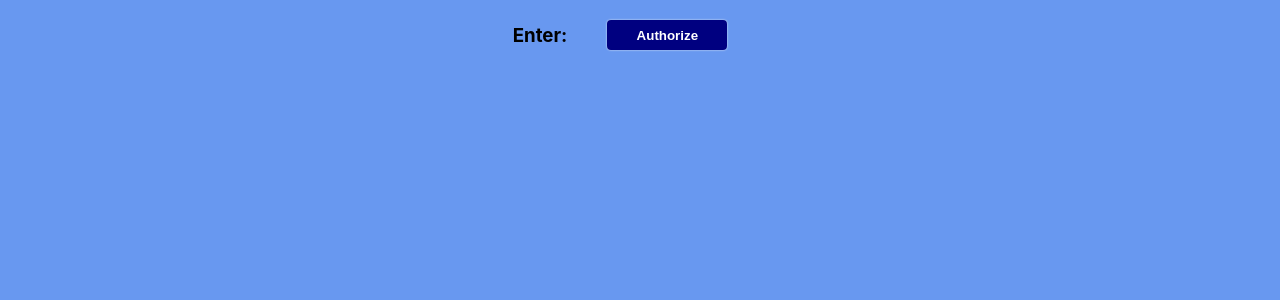
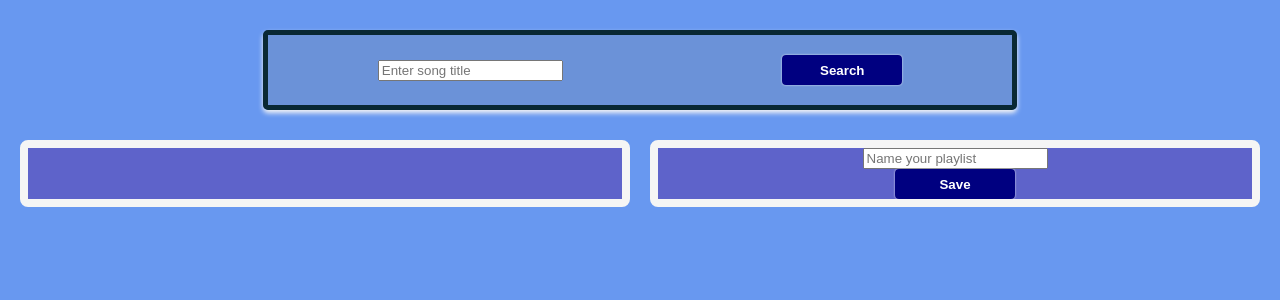
Before and after one commit to jelanilyles/jamming, a React (Create React App) app: page / in a window 1280 px wide. Shown: the top 300 px of the page. Built offline with nearby package versions, Linux system fonts and the light colour scheme.

Commit message:
fully functional, still a bit glitch around the first authentication/search

```diff
--- a/src/App.css
+++ b/src/App.css
@@ -4,15 +4,6 @@ header {
   justify-content: center;
   align-items: center;
   grid-area: header;
-}
-
-#auth {
-  display: flex;
-  justify-content: center;
-  align-items: center;
-}
-#auth button {
-  margin: 20px 40px;
 }
 
 .App {
--- a/src/App.js
+++ b/src/App.js
@@ -1,186 +1,59 @@
-import { useState, useEffect } from 'react';
+import { useState, useCallback } from 'react';
 import './App.css';
 import SearchBar from './SearchBar.js';
 import SearchResults from './SearchResults.js';
 import Playlist from './Playlist.js';
+import Spotify from './Spotify.js';
 
-function generateRandomString(length) {
-  let text = '';
-  let possible = 'ABCDEFGHIJKLMNOPQRSTUVWXYZabcdefghijklmnopqrstuvwxyz0123456789';
+const App = () => {
+  const [playlistTracks, setPlaylistTracks] = useState([]);
+  const [playlistName, setPlaylistName] = useState('New Playlist');
+  const [searchResults, setSearchResults] = useState([]);
 
-  for (let i = 0; i < length; i++) {
-    text += possible.charAt(Math.floor(Math.random() * possible.length));
-  }
-  return text;
+  const search = useCallback((term) => {
+    Spotify.search(term).then(setSearchResults);
+  }, []);
+
+  const addTrack = useCallback((song) => {
+      setPlaylistTracks(prev => [...prev, song]);
+  }, []);
+
+  const removeTrack = useCallback((index) => {
+    setPlaylistTracks(prev => prev.toSpliced(index,1));
+  }, []);
+
+  const updatePlaylistName = useCallback((name) => {
+    setPlaylistName(name);
+  }, []);
+
+  const savePlaylist = () => {
+    const uris = playlistTracks.map((track) => track.uri);
+    Spotify.savePlaylist(playlistName,uris);
+    setPlaylistTracks([]);
+    setPlaylistName('');
   }
 
-async function generateCodeChallenge(codeVerifier) {
-  function base64encode(string) {
-    return btoa(String.fromCharCode.apply(null, new Uint8Array(string)))
-      .replace(/\+/g, '-')
-      .replace(/\//g, '_')
-      .replace(/=+$/, '');
-  }
-
-  const encoder = new TextEncoder();
-  const data = encoder.encode(codeVerifier);
-  const digest = await window.crypto.subtle.digest('SHA-256', data);
-
-  return base64encode(digest);
-}
-
-
-const client_id = '5a0432382920484a8e0536a62123dfd0'
-const client_secret = 'b991801b42454006895774d3eb250f58';
-const redirect_uri = 'http://localhost:3000/callback';
-
-function App() {
-
-  // const [token, setToken] = useState('');
-  const [playlist, setPlaylist] = useState([]);
-  const [results, setResults] = useState([]);
-  const [searchTerm, setSearchTerm] = useState('');
-  // let results = [];
-
-
-  const authorize = async () => {
-
-    let codeVerifier = generateRandomString(128);
-
-    generateCodeChallenge(codeVerifier).then(code_challenge => {
-      let state = generateRandomString(16);
-      let scope = 'playlist-read-private playlist-modify-private user-read-private';
-
-      localStorage.setItem('code_verifier', codeVerifier);
-
-      let args = new URLSearchParams({
-        response_type: 'code',
-        client_id,
-        scope,
-        redirect_uri,
-        state,
-        code_challenge_method: 'S256',
-        code_challenge
-      });
-
-      window.location = 'https://accounts.spotify.com/authorize?' + args;
-    });
-  }
-
-  useEffect(() => {
-    const urlParams = new URLSearchParams(window.location.search);
-    let code = urlParams.get('code');
-    let code_verifier = localStorage.getItem('code_verifier');
-
-    const getToken = async () => {
-      let body = new URLSearchParams({
-        grant_type: 'authorization_code',
-        code,
-        redirect_uri,
-        client_id,
-        code_verifier
-      });
-
-      try{
-        const response = await fetch('https://accounts.spotify.com/api/token', {
-          method: 'POST',
-          headers: {
-            'Content-Type': 'application/x-www-form-urlencoded'
-          },
-          body
-        });
-
-        if(response.ok) {
-          const json = await response.json();
-          localStorage.setItem('access_token', json.refresh_token ? json.refresh_token : json.access_token);
-          // setToken(true);
-        }
-      } catch(e) {
-        console.log(e);
-      }
-    }
-
-    if(code) {
-      console.log('code::: '+code);
-      getToken();
-      console.log('token::: '+localStorage.getItem('access_token'));
-    }
-
-  }, []);
-
-  const handleInput = e => {
-    setSearchTerm(e.target.value);
-  }
-
-  const handleResults = async (e) => {
-
-    e.preventDefault();
-    const endpoint = 'https://api.spotify.com/v1/search?q='+searchTerm+'&type=track';
-    const token = localStorage.getItem('access_token');
-
-    try{
-        const response = await fetch(endpoint, {
-          method: 'GET',
-          headers: {
-            'Accept': 'application/json',
-            'Content-Type': 'application/json',
-            'Authorization': 'Bearer ' + token
-          }
-        });
-
-        if(response.ok) {
-            const jsonResponse = await response.json();
-            // setResults(jsonResponse.tracks.items);
-            // console.log(jsonResponse.tracks.items);
-            setResults(()=> [...jsonResponse.tracks.items]);
-
-            console.log(jsonResponse);
-        }
-    } catch(e) {
-        console.log(e);
-    }
-  }
-
-  const addToPlaylist = song => {
-    setPlaylist(prev => [...prev, song]);
-  }
-
-  const removeFromPlaylist = index => {
-    setPlaylist(prev => prev.toSpliced(index,1));
-  }
-
-  if(localStorage.getItem('access_token')) {
   return (
     <>
       <div className="App">
         <header>
-            <SearchBar input={searchTerm} onInput={handleInput} onSearch={handleResults} />
+          <SearchBar onSearch={search} />
         </header>
         <section id='results'>
-            <SearchResults results={results} addSong={addToPlaylist} searchTerm={searchTerm} />
+          <SearchResults searchResults={searchResults} onAdd={addTrack} />
         </section>
         <section id='playlist'>
-            <Playlist playlist={playlist} removeSong={removeFromPlaylist} user_id='1212000590' token={localStorage.getItem('access_token')} />
+          <Playlist
+            playListName={playlistName}
+            playlistTracks={playlistTracks}
+            onNameChange={updatePlaylistName}
+            onRemove={removeTrack}
+            onSave={savePlaylist}
+          />
         </section>
-        </div>
-        <div>
-          <p>{localStorage.getItem('access_token')}</p>
       </div>
     </>
   );
-  } else {
-    return (
-      <>
-        <div id='auth'>
-          <h3>Enter:</h3>
-          <button onClick={authorize}>Authorize</button>
-        </div>
-        <div>
-          <p>{localStorage.getItem('access_token')}</p>
-      </div>
-      </>
-    );
-  }
-}
+};
 
 export default App;
--- a/src/Playlist.js
+++ b/src/Playlist.js
@@ -4,42 +4,17 @@ import Tracklist from './Tracklist.js';
 
 const Playlist = props => {
 
-    const [name, setName] = useState('');
-
-    const handleSubmit = async () => {
-        try {
-            const response = await fetch('https://api.spotify.com/v1/users/1212000590/playlists', {
-                method: 'POST',
-                headers: {
-                    // 'Accept': 'application/json',
-                    'Content-Type': 'application/json',
-                    'Authorization': 'Bearer ' + props.token
-                },
-                body: JSON.stringify({
-                    name: name,
-                    public: true,
-                    description: 'new playlist'
-                })
-            });
-
-            if(response.ok) {
-                const jsonResponse = await response.json();
-                console.log(jsonResponse);
-            }
-        } catch(e) {
-            console.log(e);
-        }
-
+    const handleName = e => {
+        props.onNameChange(e.target.value);
     }
 
     return (
         <>
-            <h2>Playlist</h2>
-            <input type='text' value={name} onChange={(e) => setName(e.target.value)} name='playlist_name' />
+            <input value={props.playlistName} onChange={handleName} placeholder='Name your playlist'/>
+            <button onClick={props.onSave}>Save</button>
             <div className='list'>
-                <Tracklist tracklist={props.playlist} type='playlist' removeSong={props.removeSong} />
+                <Tracklist tracklist={props.playlistTracks} type='playlist' removeTrack={props.onRemove} />
             </div>
-            {props.playlist.length > 0 ? <button onClick={handleSubmit}>Add to Spotify</button> : ''}
         </>
     )
 }
--- a/src/SearchBar.css
+++ b/src/SearchBar.css
@@ -1,4 +1,4 @@
-form {
+.form {
     display: flex;
     justify-content: space-around;
     align-items: center;
--- a/src/SearchBar.js
+++ b/src/SearchBar.js
@@ -1,14 +1,25 @@
-// import { useState } from 'react';
+import { useState, useCallback } from 'react';
 import './SearchBar.css';
 
 const SearchBar = props => {
 
+    const [term, setTerm] = useState('');
+
+
+    const handleSearchTerm = useCallback((e) => {
+        setTerm(e.target.value);
+    },[]);
+
+    const search = useCallback(() => {
+        props.onSearch(term);
+    },
+    [props.onSearch, term]);
+
     return (
-        <form onSubmit={props.onSearch}>
-            <label htmlFor="search">Search a Song:</label>
-            <input type='text' id='search' name='search' value={props.input} onChange={props.onInput} />
-            <button type='submit'>Submit Search</button>
-        </form>
+        <div className='form'>
+            <input placeholder='Enter song title' onChange={handleSearchTerm} />
+            <button type='submit' onClick={search}>Search</button>
+        </div>
     );
 }
 
--- a/src/SearchResults.js
+++ b/src/SearchResults.js
@@ -3,12 +3,9 @@ import Tracklist from './Tracklist.js';
 
 const SearchResults = props => {
 
-    const [results, setResults] = useState([]);
-
     return (
         <>
-            <h2>Results for: {props.searchTerm}</h2>
-            <Tracklist tracklist={props.results} type='results' addSong={props.addSong} />
+            <Tracklist tracklist={props.searchResults} type='results' addTrack={props.onAdd} />
         </>
     );
 }
--- /dev/null
+++ b/src/Spotify.js
@@ -0,0 +1,92 @@
+let accessToken;
+const client_id = '5a0432382920484a8e0536a62123dfd0';
+const redirect_uri = 'http://localhost:3000/callback';
+
+const Spotify = {
+    getAccessToken() {
+        if(accessToken){
+            return accessToken;
+        }
+
+        const accessTokenMatch = window.location.href.match(/access_token=([^&]*)/);
+        const expiresInMatch = window.location.href.match(/expires_in=([^&]*)/);
+        if(accessTokenMatch && expiresInMatch){
+            accessToken = accessTokenMatch[1];
+            const expiresIn = Number(expiresInMatch[1]);
+            window.setTimeout(() => accessToken = '', expiresIn * 1000);
+            window.history.pushState('Access Token', null, '/');
+            return accessToken;
+        } else {
+            const accessUrl = `https://accounts.spotify.com/authorize?client_id=${client_id}&response_type=token&scope=playlist-modify-public&redirect_uri=${redirect_uri}`;
+            window.location = accessUrl;
+        }
+    },
+
+    search(term) {
+        const accessToken = Spotify.getAccessToken();
+
+        return fetch(`https://api.spotify.com/v1/search?q='+${term}+'&type=track`,{
+            headers: {
+                Authorization: `Bearer ${accessToken}`
+            },
+        }).then(response => {
+            return response.json();
+        }).then(jsonResponse => {
+            if(!jsonResponse.tracks) {
+                return [];
+            }
+            return jsonResponse.tracks.items.map(track => ({
+                id: track.id,
+                name: track.name,
+                artist: track.artists[0].name,
+                album: track.album.name,
+                cover: track.album.images[2].url,
+                uri: track.uri,
+                preview: track.preview_url
+            }));
+        });
+    },
+    savePlaylist(name, uris) {
+        if(!name || !uris){
+            return;
+        }
+
+        const accessToken = Spotify.getAccessToken();
+        const headers = {Authorization: `Bearer ${accessToken}`};
+
+        return fetch(`https://api.spotify.com/v1/me`, {
+            method: 'GET',
+            headers: headers
+        })
+        .then(
+            (response) => { return response.json();
+        })
+        .then(
+            (json) => {
+                const user_id = json.id;
+                return fetch(`https://api.spotify.com/v1/users/${user_id}/playlists`, {
+                    method: 'POST',
+                    headers,
+                    body: JSON.stringify({name})
+                })
+                .then((response) => {
+                    return response.json();
+                })
+                .then((json) => {
+                    const playlist_id = json.id;
+                    return fetch(`https://api.spotify.com/v1/users/${user_id}/playlists/${playlist_id}/tracks`,{
+                        method: 'POST',
+                        headers,
+                        body: JSON.stringify({uris})
+                    }).then((response) => {
+                        const json = response.json();
+                        console.log(json);
+                    });
+                });
+            }
+        );
+
+    }
+}
+
+export default Spotify;
--- a/src/Tracklist.js
+++ b/src/Tracklist.js
@@ -4,7 +4,7 @@ import './Tracklist.css';
 
 const Tracklist = props => {
 
-    const tracks = props.tracklist.map((song, i) => <Track track={song} key={'searchresult_'+i} type={props.type} addSong={props.addSong} removeSong={props.removeSong} index={i}/>);
+    const tracks = props.tracklist.map((song, i) => <Track track={song} key={song.id} type={props.type} addTrack={props.addTrack} removeTrack={props.removeTrack} index={i}/>);
 
 
     return (
```
Also changed, not shown: src/Track.js (+5 -11 lines). Lines whose indentation alone changed are shown as unchanged.
